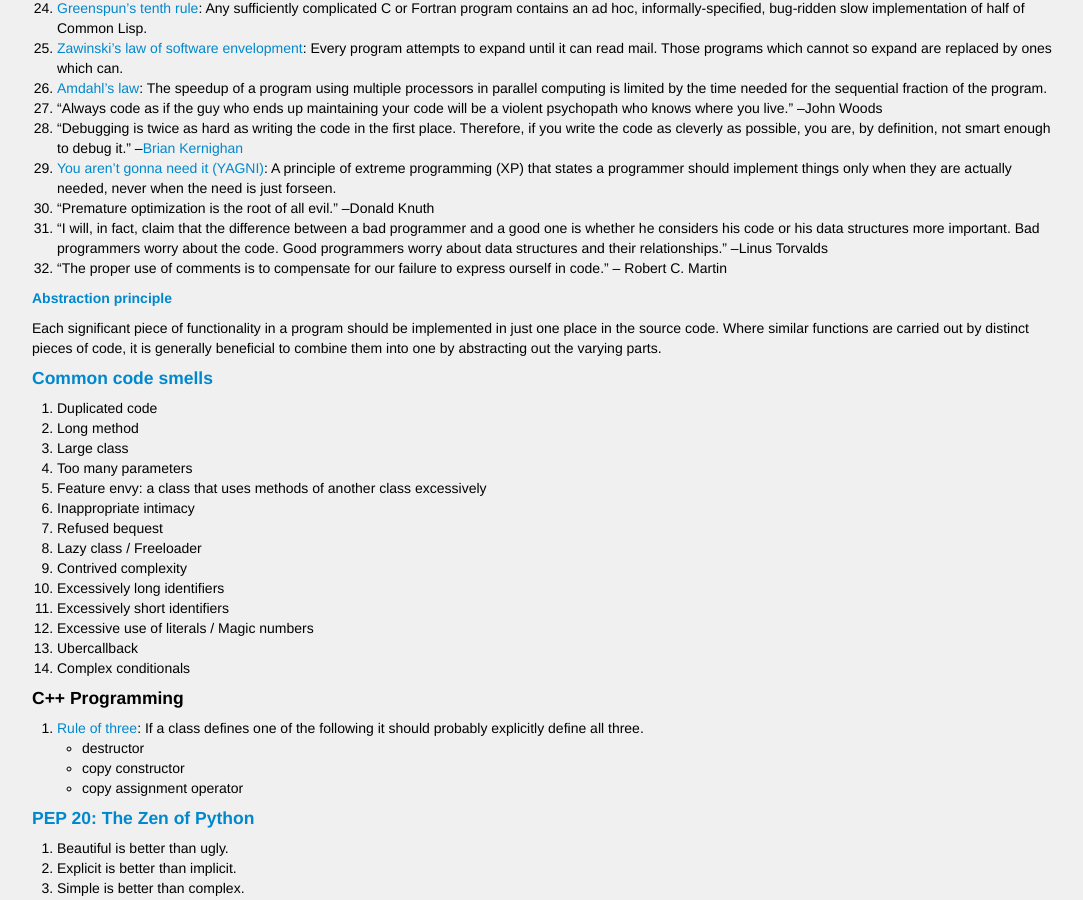
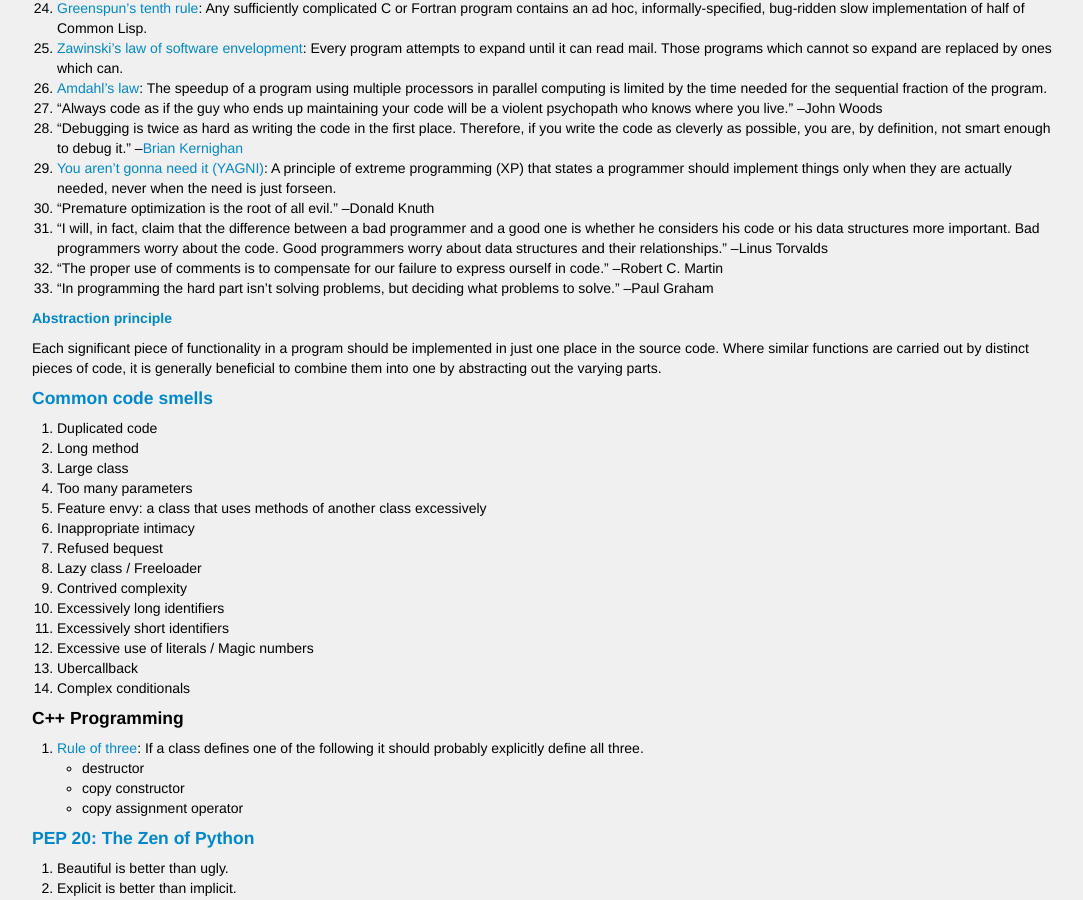
Before and after one commit to Sitwon/code-koans, a Jekyll site: the page built from index.html, in a window 1280 px wide and 900 px high, scrolled down 902 px. Shown: the whole window, without its empty margins (96-1179 px from the left). Built offline with Jekyll 4.4.1, drawn with Linux system fonts in a browser that asks for light colours.

Commit message:
Paul Graham quote

```diff
--- a/index.html
+++ b/index.html
@@ -40,7 +40,8 @@ title: Code Koans
 1. [You aren't gonna need it (YAGNI)](http://en.wikipedia.org/wiki/You_aren%27t_gonna_need_it): A principle of extreme programming (XP) that states a programmer should implement things only when they are actually needed, never when the need is just forseen.
 1. "Premature optimization is the root of all evil." --Donald Knuth
 1. "I will, in fact, claim that the difference between a bad programmer and a good one is whether he considers his code or his data structures more important. Bad programmers worry about the code. Good programmers worry about data structures and their relationships." --Linus Torvalds
-1. "The proper use of comments is to compensate for our failure to express ourself in code." -- Robert C. Martin
+1. "The proper use of comments is to compensate for our failure to express ourself in code." --Robert C. Martin
+1. "In programming the hard part isn't solving problems, but deciding what problems to solve." --Paul Graham
 
 ##### [Abstraction principle](http://en.wikipedia.org/wiki/Abstraction_principle_%28computer_programming%29)
 Each significant piece of functionality in a program should be implemented in just one place in the source code. Where similar functions are carried out by distinct pieces of code, it is generally beneficial to combine them into one by abstracting out the varying parts.
```
